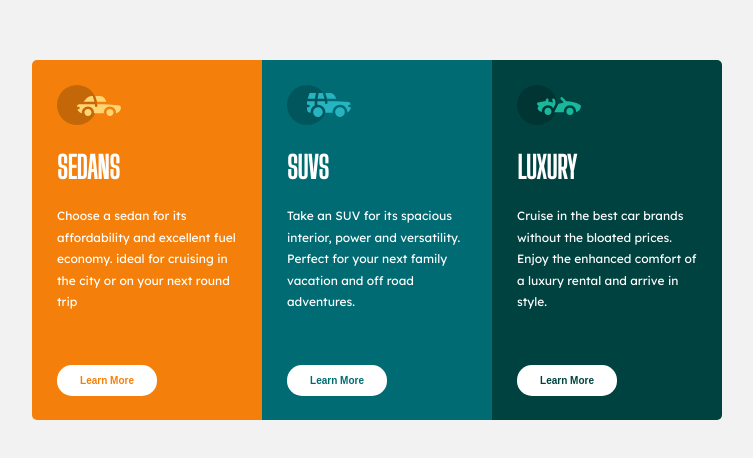
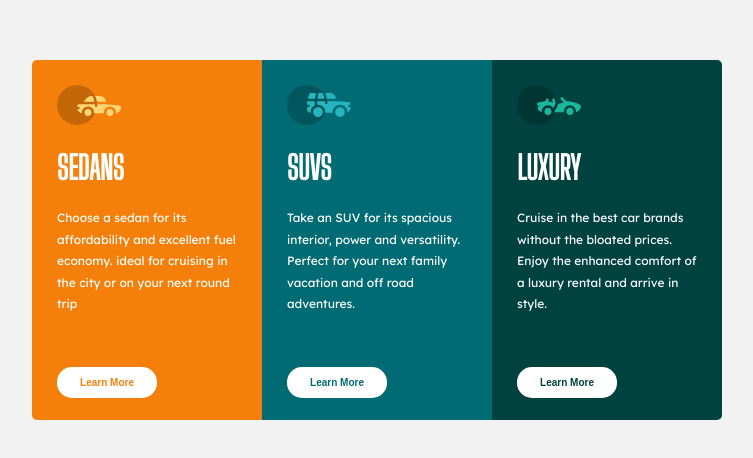
Before and after one commit to jcsonvonyon/FMTask2, a plain HTML site: page index.html in a window 1280 px wide. Shown: the part 168-626 px from the top of the page, without its empty margins (263-1016 px from the left). Drawn offline with Linux system fonts and the light colour scheme.

Commit message:
5th Update

```diff
--- a/index.html
+++ b/index.html
@@ -21,7 +21,7 @@
             </div>
             <div class="suv">
                 <img src="img/icon-suvs.svg" alt="suv">
-                <h1 class="heading">SUVS</h1>
+                <h2 class="heading">SUVS</h2>
                 <p class="paragraph">Take an SUV for its spacious interior, power and versatility.
                     Perfect for your next family vacation and off road adventures.
                 </p>
@@ -29,7 +29,7 @@
             </div>
             <div class="luxury">
                 <img src="img/icon-luxury.svg" alt="luxury">
-                <h1 class="heading">LUXURY</h1>
+                <h3 class="heading">LUXURY</h3>
                 <p class="paragraph"> Cruise in the best car brands without the bloated prices.
                     Enjoy the enhanced comfort of a luxury rental and arrive in style.
                 </p>
--- a/style.css
+++ b/style.css
@@ -69,6 +69,7 @@ main{
     margin-bottom: 20px;
     font-family: 'Big Shoulders Display';
     font-weight: 700;
+    font-size: xx-large;
 
 }
 
```
